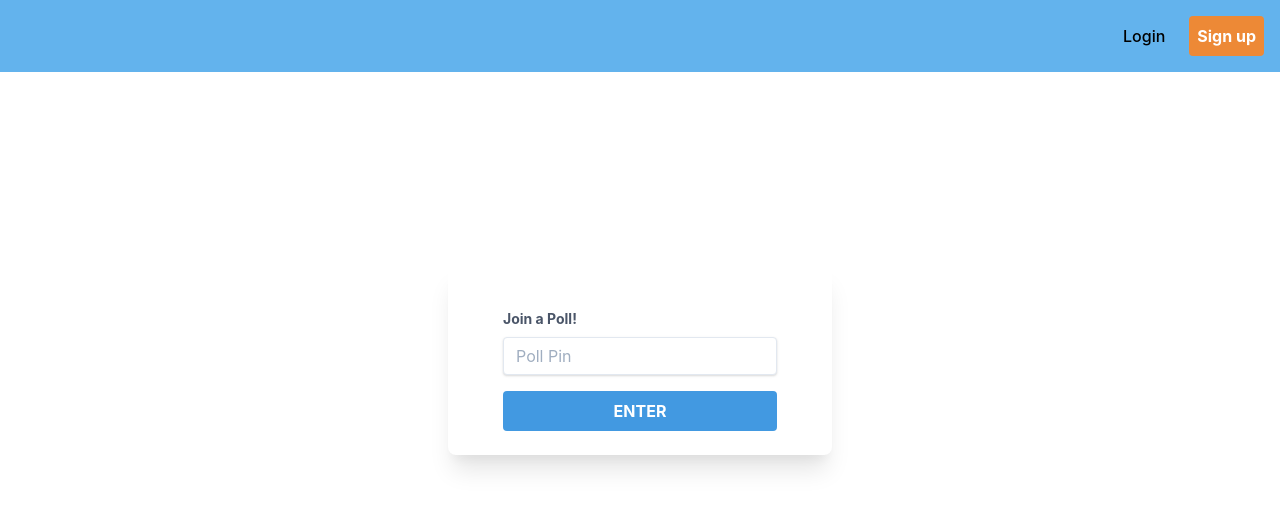
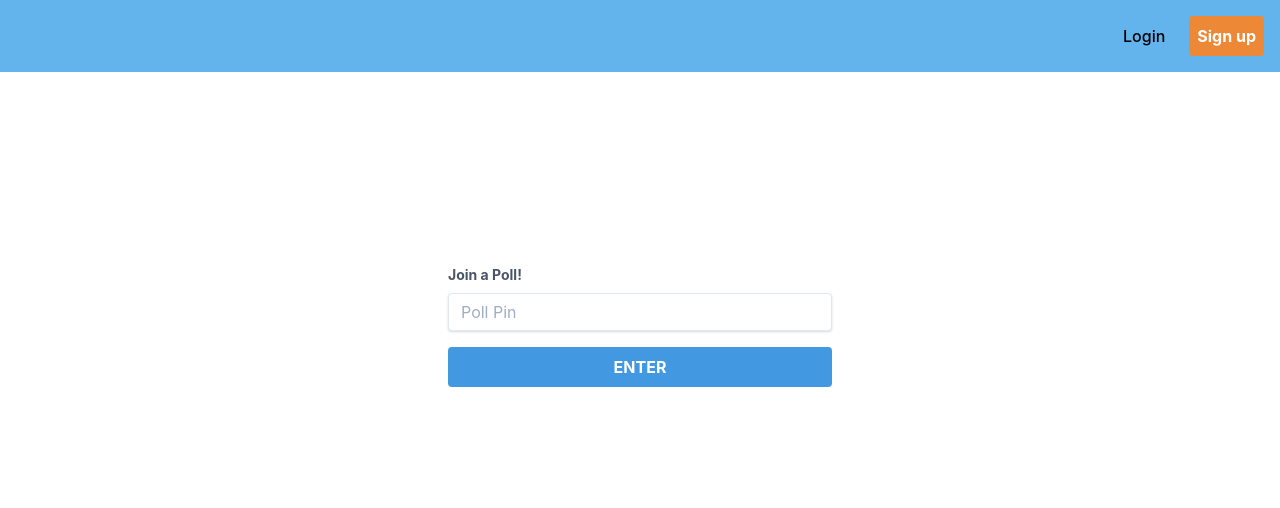
Before and after one commit to aukcode/Ballot, a React (Create React App) app in the folder packages/ballot-web/: page / in a window 1280 px wide. Shown: the top 508 px of the page. Built offline with nearby package versions, Linux system fonts and the light colour scheme.

Commit message:
iterate styling

```diff
--- a/packages/ballot-web/src/routes/home/Home.tsx
+++ b/packages/ballot-web/src/routes/home/Home.tsx
@@ -26,8 +26,7 @@ const Home = (props: HomeProps) => {
         </p>
       </div>
 
-      <div className="max-w-sm mx-auto mt-48 flex justify-center p-6 bg-white rounded-lg shadow-xl">
-        <div className="pt-1">
+      <div className="max-w-sm mx-auto mt-48">
         <form onSubmit={handleSubmit}>
           <div className="mb-4 mt-4">
             <label
@@ -57,7 +56,6 @@ const Home = (props: HomeProps) => {
         </form>
       </div>
     </div>
-    </div>
   );
 };
 
```
Lines whose indentation alone changed are shown as unchanged.
